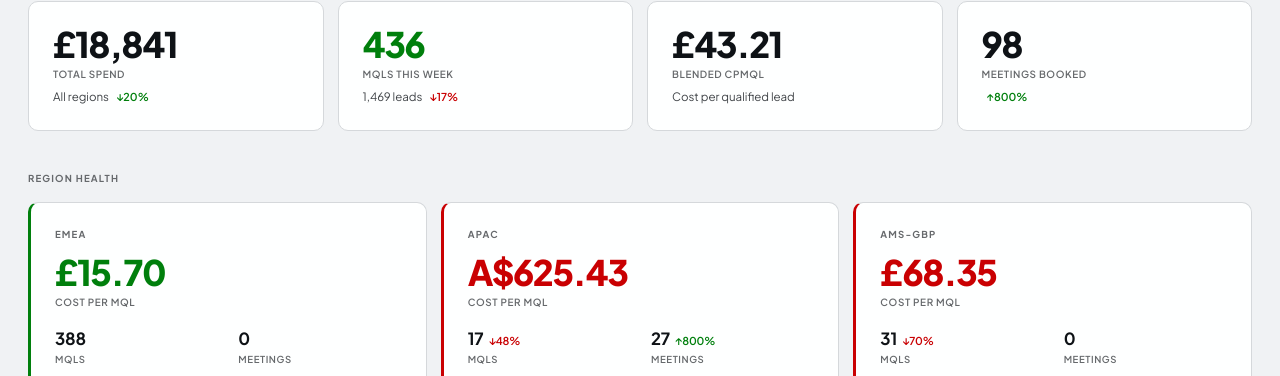
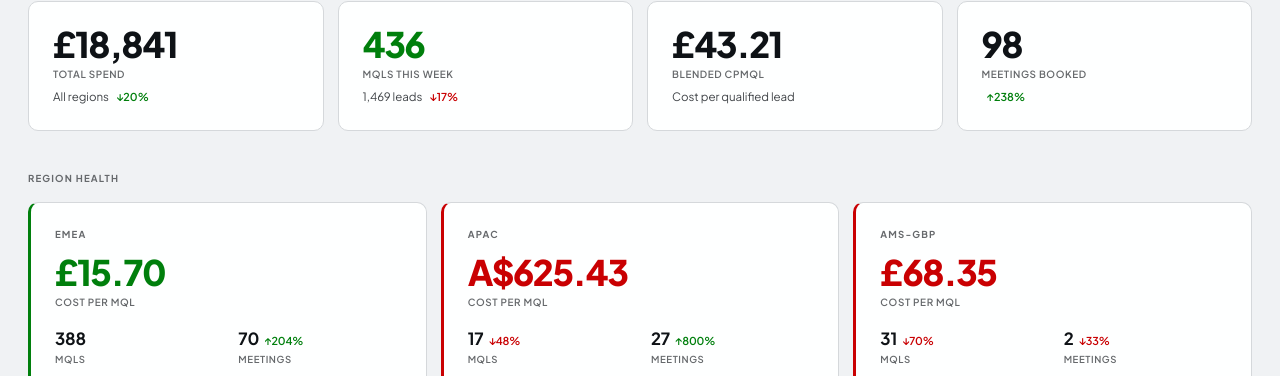
Before and after one commit to glen-carlson/dent-ads, a plain HTML site: page index.html in a window 1280 px wide. Shown: the part 189-565 px from the top of the page. Drawn offline with Linux system fonts and the light colour scheme.

Commit message:
Fix EMEA/AMS meetings in overview (70/2, not 0/0)

```diff
--- a/index.html
+++ b/index.html
@@ -238,7 +238,7 @@ footer{padding:28px 0;text-align:center;font-size:0.6rem;color:var(--text3);}
       <div class="card">
         <div class="hero">98</div>
         <div class="hero-label">Meetings Booked</div>
-        <div style="font-size:0.72rem;color:var(--text2);margin-top:6px;"><span class="delta up">↑800%</span></div>
+        <div style="font-size:0.72rem;color:var(--text2);margin-top:6px;"><span class="delta up">↑238%</span></div>
       </div>
     </div>
   </div>
@@ -254,7 +254,7 @@ footer{padding:28px 0;text-align:center;font-size:0.6rem;color:var(--text3);}
         <div class="hero-label">Cost per MQL</div>
         <div class="stat-row">
           <div><div class="stat-val">388</div><div class="stat-lbl">MQLs</div></div>
-          <div><div class="stat-val">0</div><div class="stat-lbl">Meetings</div></div>
+          <div><div class="stat-val">70<span class="delta up">↑204%</span></div><div class="stat-lbl">Meetings</div></div>
           <div><div class="stat-val">688</div><div class="stat-lbl">Leads</div></div>
           <div><div class="stat-val">56.4%</div><div class="stat-lbl">MQL Rate</div></div>
           <div><div class="stat-val">£6,090<span class="delta down-good">↓27%</span></div><div class="stat-lbl">Spend</div></div>
@@ -284,7 +284,7 @@ footer{padding:28px 0;text-align:center;font-size:0.6rem;color:var(--text3);}
         <div class="hero-label">Cost per MQL</div>
         <div class="stat-row">
           <div><div class="stat-val">31<span class="delta down">↓70%</span></div><div class="stat-lbl">MQLs</div></div>
-          <div><div class="stat-val">0</div><div class="stat-lbl">Meetings</div></div>
+          <div><div class="stat-val">2<span class="delta down">↓33%</span></div><div class="stat-lbl">Meetings</div></div>
           <div><div class="stat-val">205</div><div class="stat-lbl">Leads</div></div>
           <div><div class="stat-val">15.1%</div><div class="stat-lbl">MQL Rate</div></div>
           <div><div class="stat-val">£2,119<span class="delta down-good">↓52%</span></div><div class="stat-lbl">Spend</div></div>
```
